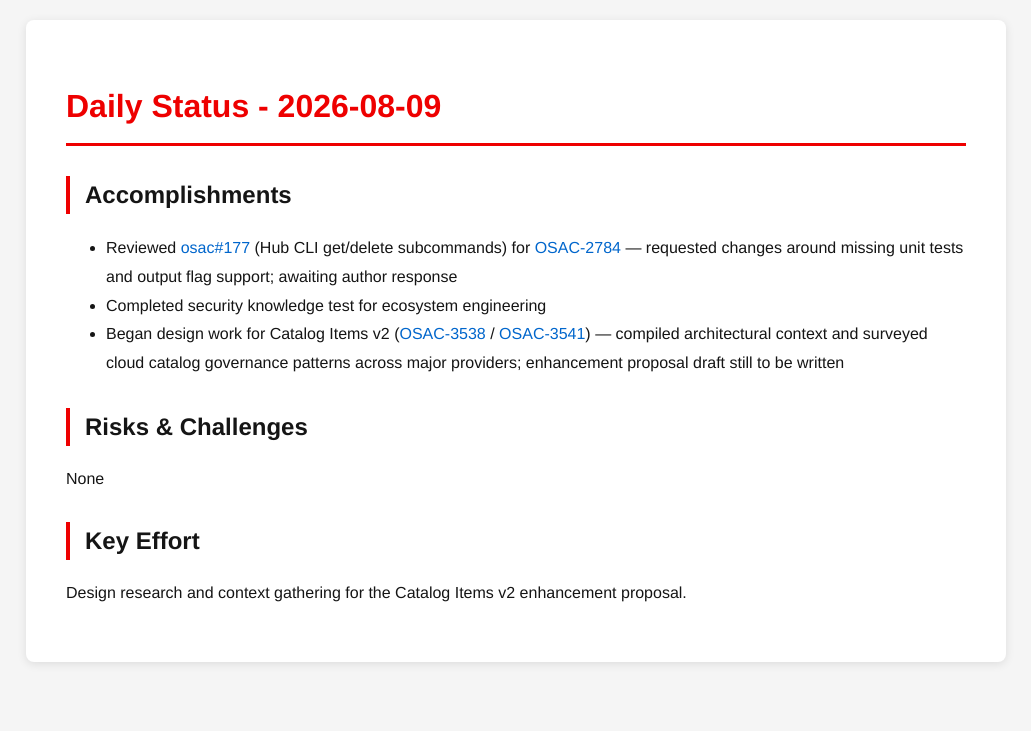
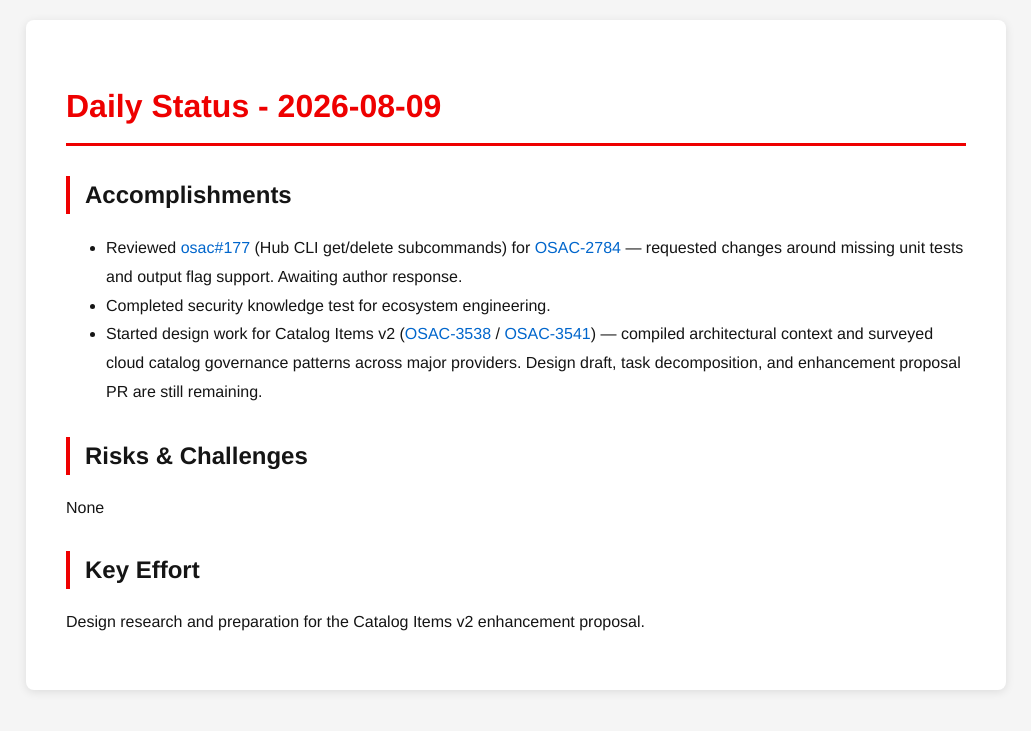
Before and after one commit to tzvatot/daily-status, a Jekyll site: the page built from 2026-08-09.md, in a window 1280 px wide. Shown: the top 731 px of the page, without its empty margins (124-1155 px from the left). Built offline with Jekyll 4.4.1, drawn with Linux system fonts in a browser that asks for light colours.

Commit message:
Daily status update - 2026-08-09

```diff
--- a/2026-08-09.md
+++ b/2026-08-09.md
@@ -7,12 +7,12 @@
 # Daily Status - 2026-08-09
 
 ## Accomplishments
-- Reviewed [osac#177](https://github.com/osac-project/osac/pull/177) (Hub CLI get/delete subcommands) for [OSAC-2784](https://redhat.atlassian.net/browse/OSAC-2784) — requested changes around missing unit tests and output flag support; awaiting author response
-- Completed security knowledge test for ecosystem engineering
-- Began design work for Catalog Items v2 ([OSAC-3538](https://redhat.atlassian.net/browse/OSAC-3538) / [OSAC-3541](https://redhat.atlassian.net/browse/OSAC-3541)) — compiled architectural context and surveyed cloud catalog governance patterns across major providers; enhancement proposal draft still to be written
+- Reviewed [osac#177](https://github.com/osac-project/osac/pull/177) (Hub CLI get/delete subcommands) for [OSAC-2784](https://redhat.atlassian.net/browse/OSAC-2784) — requested changes around missing unit tests and output flag support. Awaiting author response.
+- Completed security knowledge test for ecosystem engineering.
+- Started design work for Catalog Items v2 ([OSAC-3538](https://redhat.atlassian.net/browse/OSAC-3538) / [OSAC-3541](https://redhat.atlassian.net/browse/OSAC-3541)) — compiled architectural context and surveyed cloud catalog governance patterns across major providers. Design draft, task decomposition, and enhancement proposal PR are still remaining.
 
 ## Risks & Challenges
 None
 
 ## Key Effort
-Design research and context gathering for the Catalog Items v2 enhancement proposal.
+Design research and preparation for the Catalog Items v2 enhancement proposal.
```
